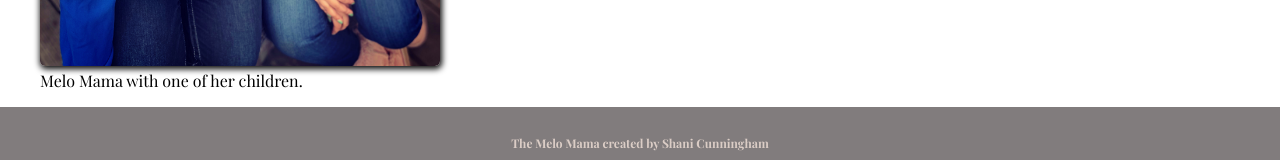
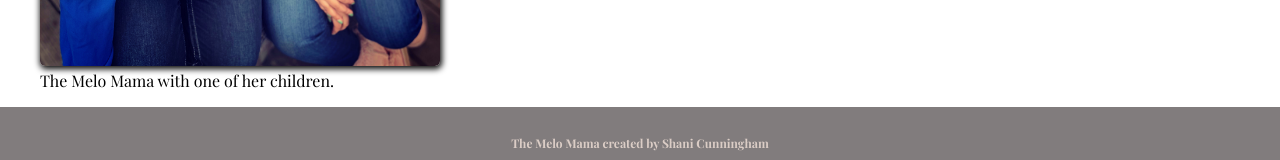
Before and after one commit to shanicunn/the-melo-mama, a React (Create React App) app in the folder frontend/melo-mamas/: page /about in a window 1280 px wide. Shown: the part 1060-1220 px from the top of the page. Built offline with nearby package versions, Linux system fonts and the light colour scheme.

Commit message:
Small edit to figcaption

```diff
--- a/frontend/melo-mamas/src/Components/About.js
+++ b/frontend/melo-mamas/src/Components/About.js
@@ -9,7 +9,7 @@ function About () {
                <figure>
                     <img src={melomamamabio} alt="" />
                    <figcaption>
-                        Melo Mama with one of her children.
+                        The Melo Mama with one of her children.
                    </figcaption>
                </figure>
            </section>
```
